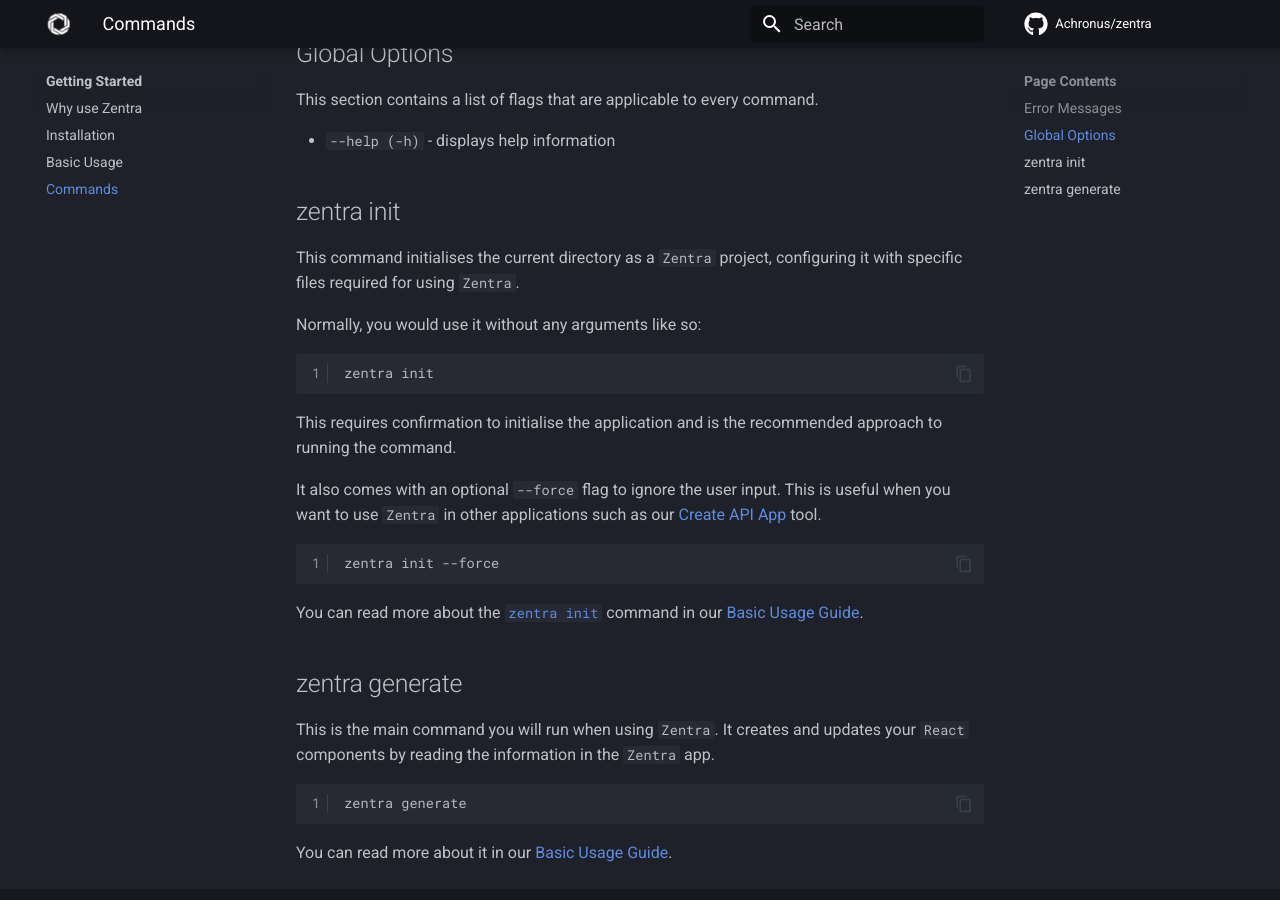
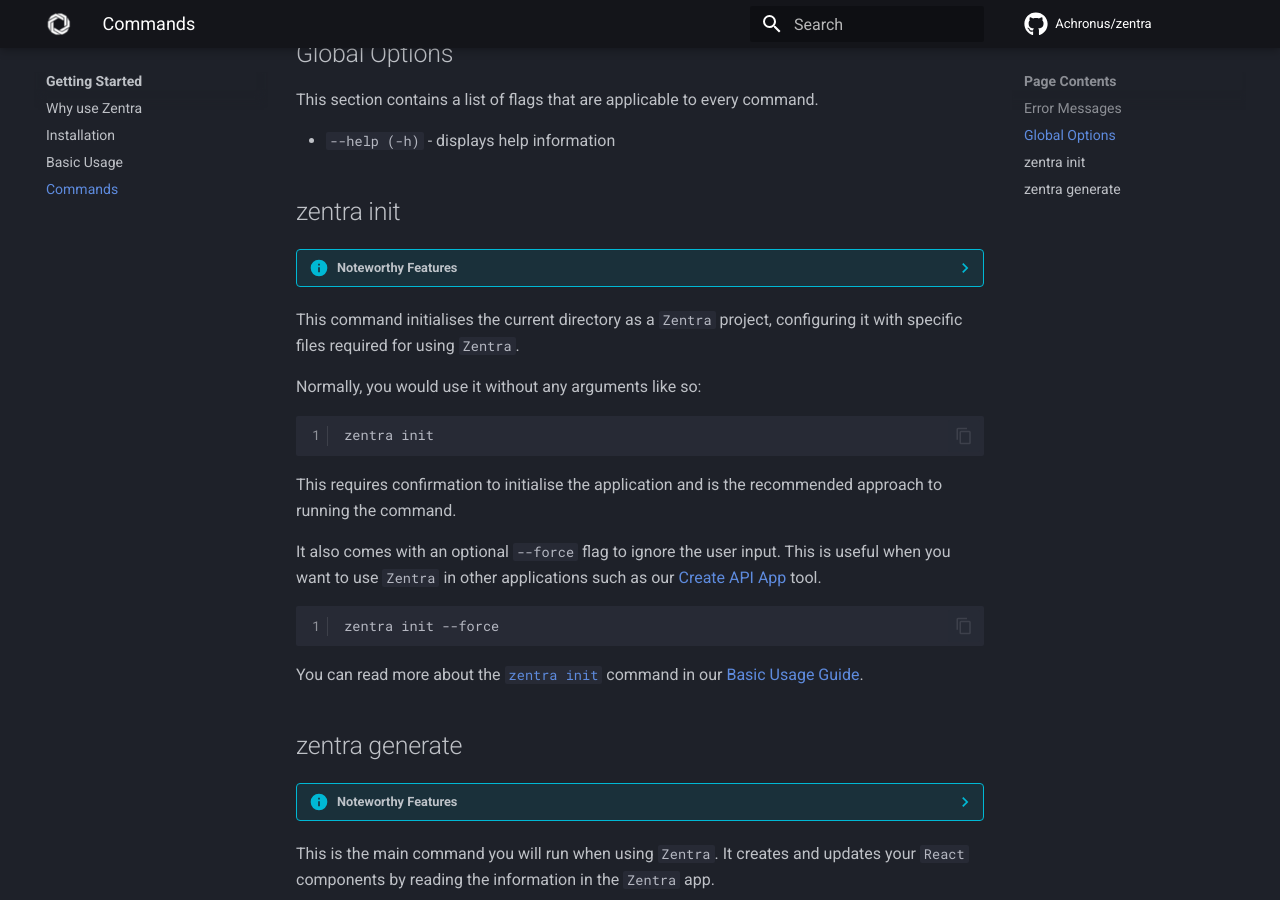
Before and after one commit to Achronus/zentra, an MkDocs documentation site: the page built from docs/starting/commands.md, in a window 1280 px wide and 900 px high, scrolled down 744 px. Built offline with MkDocs 1.6.1 and Material for MkDocs 9.7.7, drawn with Linux system fonts in a browser that asks for light colours; comment, search, counter and statistics services are not loaded; the version menu is left out; some of the changed lines change nothing that is shown.

Commit message:
Add `features` as notes for each `command` in docs

````diff
--- a/docs/starting/commands.md
+++ b/docs/starting/commands.md
@@ -25,6 +25,11 @@
 
 ## zentra init
 
+??? info "Noteworthy Features"
+
+    - First use: configures the directory as a `Zentra` project
+    - Additional uses: adds missing configuration files to the `zentra` directory
+
 This command initialises the current directory as a `Zentra` project, configuring it with specific files required for using `Zentra`.
 
 Normally, you would use it without any arguments like so:
@@ -45,6 +50,11 @@
 
 ## zentra generate
 
+??? info "Noteworthy Features"
+
+    - Manages all files in the `zentra/build` folder
+    - Builds, updates, and removes `React` components dynamically
+
 This is the main command you will run when using `Zentra`. It creates and updates your `React` components by reading the information in the `Zentra` app.
 
 ```shell title=""
````
